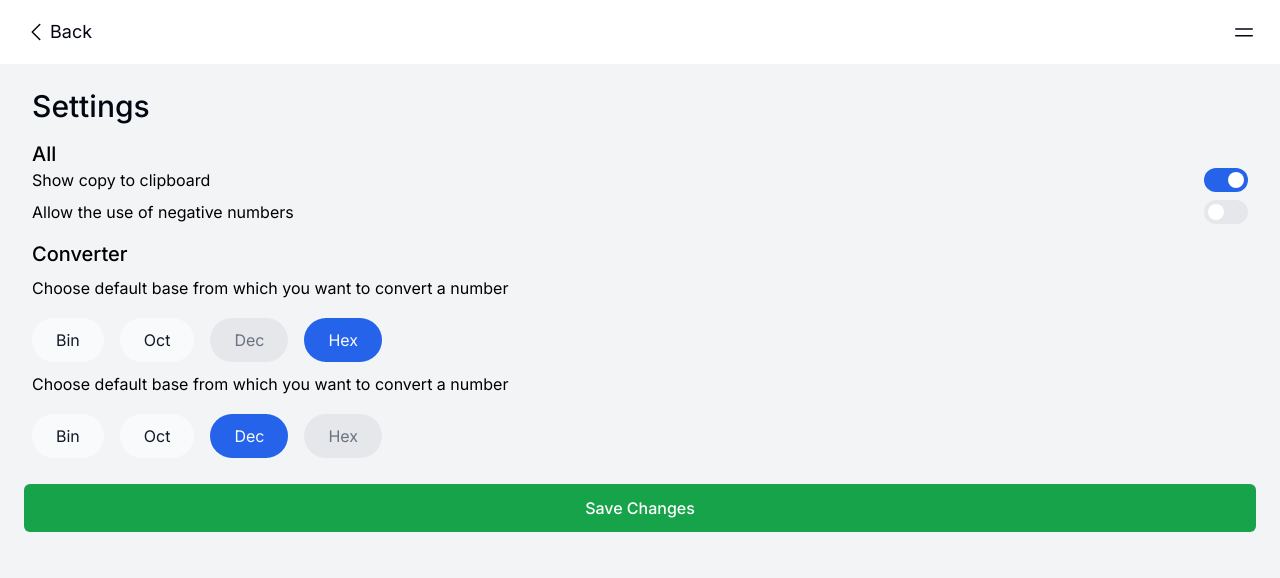
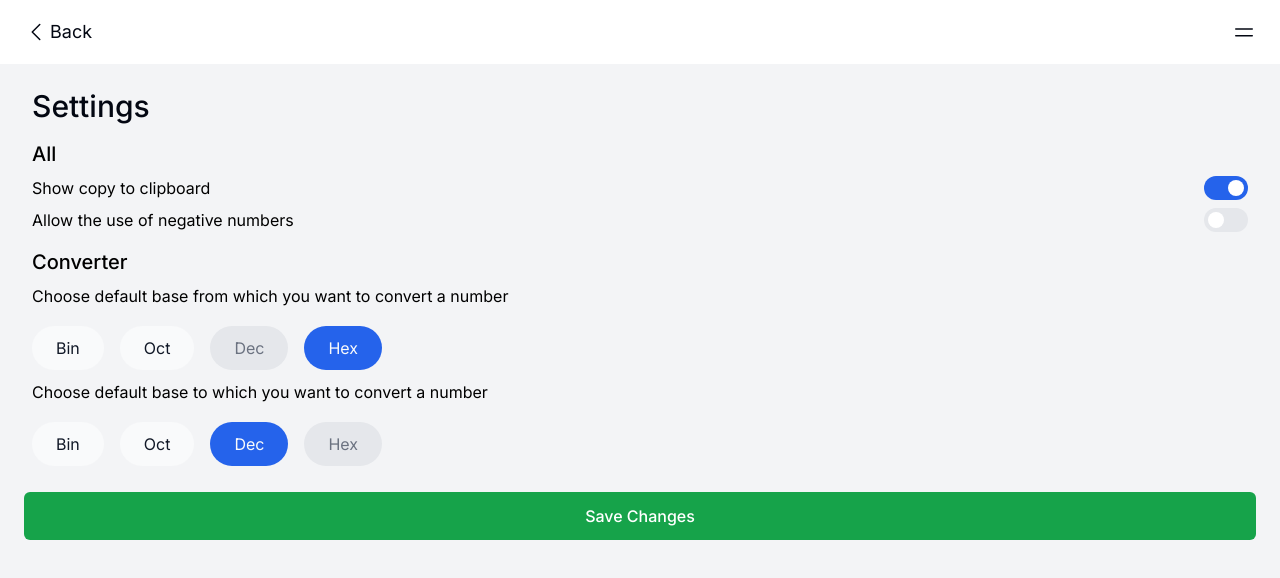
Before and after one commit to bhendi-boi/Hex-cal, a Next.js app: page /settings in a window 1280 px wide. Shown: the top 578 px of the page. Built offline with nearby package versions, Linux system fonts and the light colour scheme.

Commit message:
removed a typo and added a margin in settings

```diff
--- a/app/settings/Form.tsx
+++ b/app/settings/Form.tsx
@@ -37,7 +37,7 @@ const Form = () => {
       <form onSubmit={handleSubmit} className="py-4 space-y-4">
         <fieldset className="px-2">
           <StyledLegend>All</StyledLegend>
-          <div className="flex items-center justify-between gap-1 mb-2">
+          <div className="flex items-center justify-between gap-1 my-2">
             <p>Show copy to clipboard</p>
             <Switch
               srText="Show Copy to clipboard"
@@ -65,7 +65,7 @@ const Form = () => {
           />
           <ChooseBase
             settings
-            label="Choose default base from which you want to convert a number"
+            label="Choose default base to which you want to convert a number"
             state={defaultTo}
             otherState={defaultFrom}
             setState={setDefaultTo}
```
